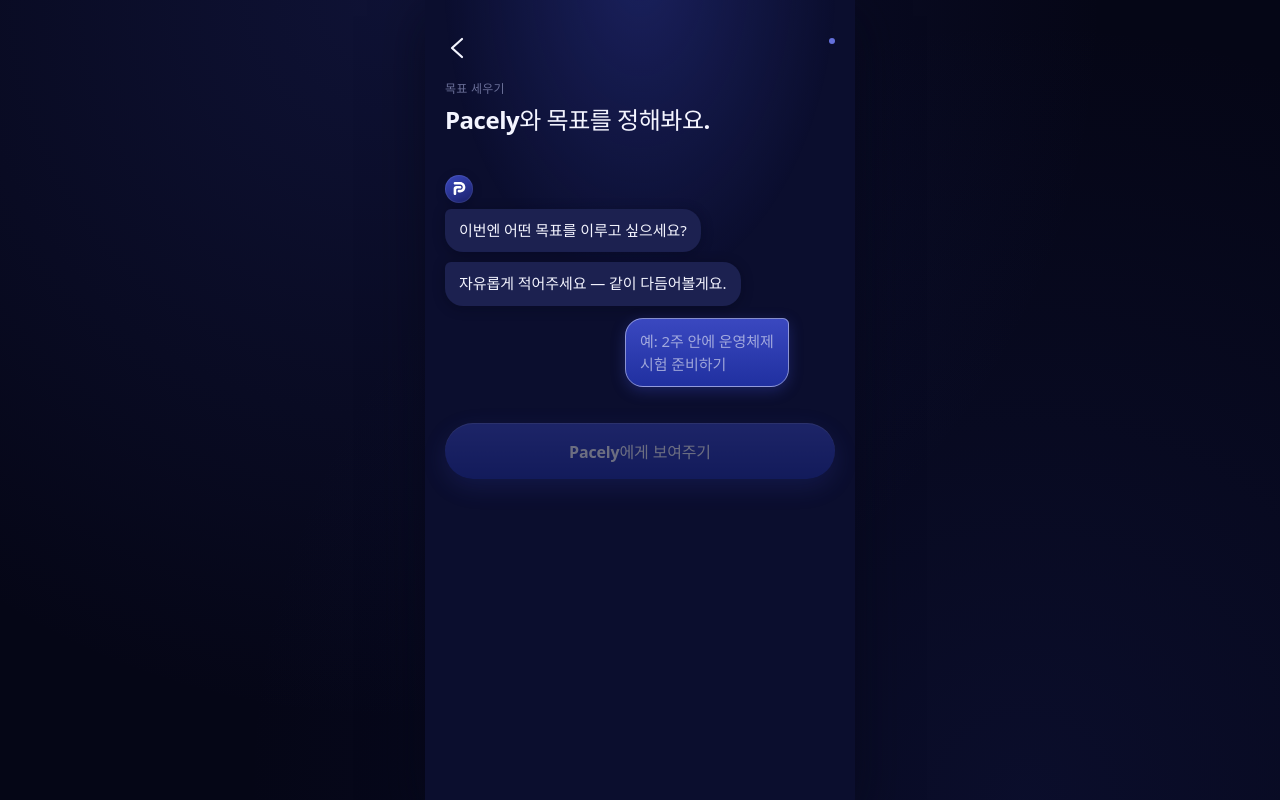
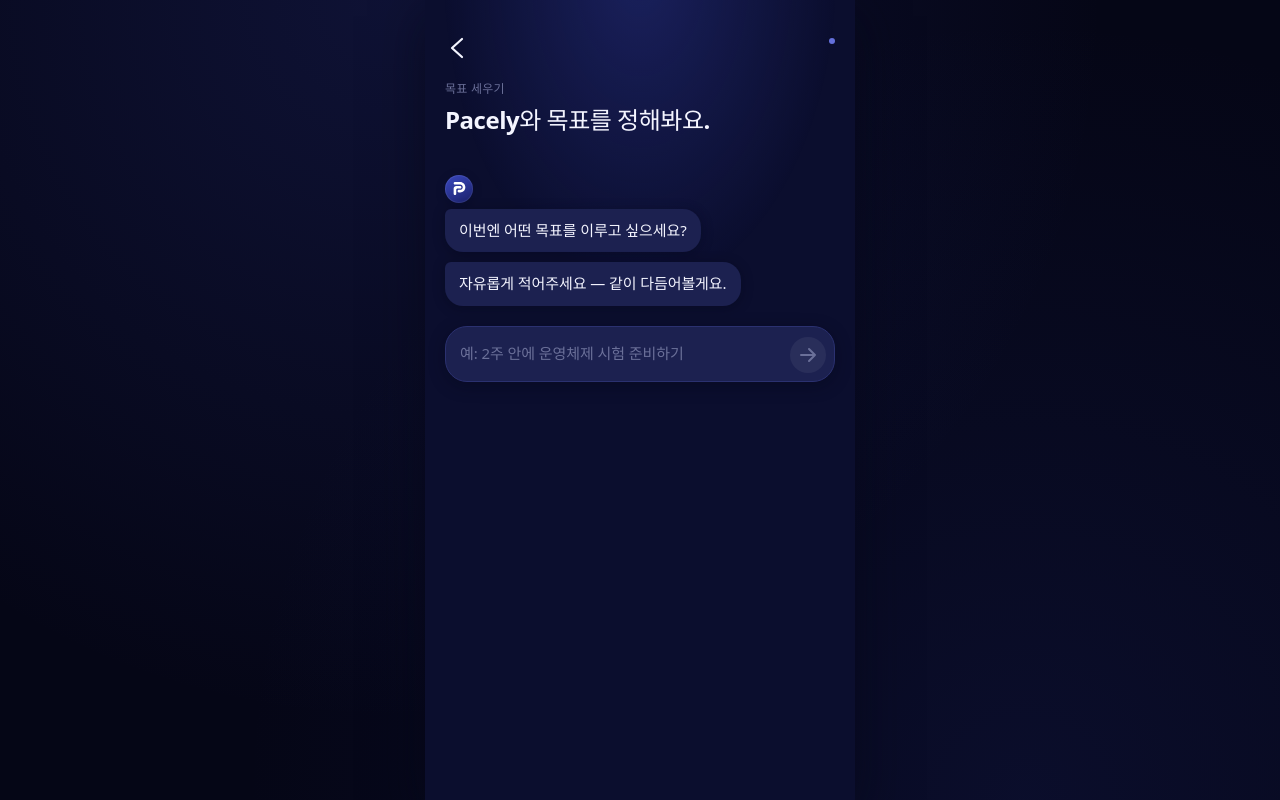
Before and after one commit to dohyeoplim/pacely-hci, a React (Vite) app: page /planning in a window 1280 px wide. Built offline with nearby package versions, Linux system fonts and the light colour scheme; a web font is replaced by a local one.

Commit message:
feat: use a ChatGPT-style composer for goal and follow-up input

```diff
--- /dev/null
+++ b/src/components/ChatComposer.tsx
@@ -0,0 +1,80 @@
+/* Full-width chat composer — textarea + send button, sized like a real
+   messaging app input. Auto-grows vertically with content (no fixed cols
+   width), submits on Enter (Shift+Enter for newline). */
+
+import { useEffect, useRef } from 'react'
+
+interface ChatComposerProps {
+  value: string
+  placeholder?: string
+  disabled?: boolean
+  sendLabel?: string
+  onChange: (v: string) => void
+  onSubmit: () => void
+  autoFocus?: boolean
+}
+
+export function ChatComposer({
+  value,
+  placeholder = '여기에 입력하세요',
+  disabled = false,
+  sendLabel = '보내기',
+  onChange,
+  onSubmit,
+  autoFocus,
+}: ChatComposerProps) {
+  const ref = useRef<HTMLTextAreaElement>(null)
+
+  /* Height autosize — width is fixed to the container so we only adjust
+     height as the content wraps. */
+  useEffect(() => {
+    const el = ref.current
+    if (!el) return
+    el.style.height = 'auto'
+    el.style.height = `${Math.min(el.scrollHeight, 180)}px`
+  }, [value])
+
+  const trySubmit = () => {
+    if (disabled) return
+    if (!value.trim()) return
+    onSubmit()
+  }
+
+  return (
+    <div className="chat-composer">
+      <textarea
+        ref={ref}
+        className="chat-composer__input"
+        value={value}
+        placeholder={placeholder}
+        rows={1}
+        autoFocus={autoFocus}
+        disabled={disabled}
+        onChange={(e) => onChange(e.target.value)}
+        onKeyDown={(e) => {
+          if (e.key === 'Enter' && !e.shiftKey) {
+            e.preventDefault()
+            trySubmit()
+          }
+        }}
+      />
+      <button
+        type="button"
+        className="chat-composer__send"
+        aria-label={sendLabel}
+        disabled={disabled || !value.trim()}
+        onClick={trySubmit}
+      >
+        <svg width="18" height="18" viewBox="0 0 18 18" fill="none" aria-hidden>
+          <path
+            d="M2 9 L16 9 M10 3 L16 9 L10 15"
+            stroke="currentColor"
+            strokeWidth="2"
+            strokeLinecap="round"
+            strokeLinejoin="round"
+          />
+        </svg>
+      </button>
+    </div>
+  )
+}
--- a/src/pages/PlanningPage.tsx
+++ b/src/pages/PlanningPage.tsx
@@ -23,6 +23,7 @@
 import { Button } from '../components/Button'
 import { Calendar, rangeDays, rangeIsValid } from '../components/Calendar'
 import { ChatBubble } from '../components/ChatBubble'
+import { ChatComposer } from '../components/ChatComposer'
 import { HourPicker } from '../components/HourPicker'
 import { MissionEditSheet } from '../components/MissionEditSheet'
 import { PersonaCard } from '../components/PersonaCard'
@@ -136,26 +137,8 @@
   )
 
   const bodyRef = useRef<HTMLDivElement>(null)
-  const goalTextareaRef = useRef<HTMLTextAreaElement>(null)
-  const followUpTextareaRef = useRef<HTMLTextAreaElement>(null)
   const steps = useMemo(() => stepsFor(category), [category])
   const stepIndex = steps.indexOf(step)
-
-  /* Goal-input textarea autosize (height). Width is driven by the hidden
-     mirror via the .goal-input-wrap wrapper. */
-  useEffect(() => {
-    const el = goalTextareaRef.current
-    if (!el) return
-    el.style.height = 'auto'
-    el.style.height = `${el.scrollHeight}px`
-  }, [pendingText, step])
-
-  useEffect(() => {
-    const el = followUpTextareaRef.current
-    if (!el) return
-    el.style.height = 'auto'
-    el.style.height = `${el.scrollHeight}px`
-  }, [followUpPending])
 
   /* Pre-fill the calendar from the LLM's suggested days when first entering
      the period step. */
@@ -414,35 +397,25 @@
             <ChatBubble from="pacely" hideAvatar>
               자유롭게 적어주세요 — 같이 다듬어볼게요.
             </ChatBubble>
+
+            {/* User's submitted goal as a right-aligned bubble. */}
+            {goalText && (
               <div className="chat-row chat-row--user">
-              <div className="goal-input-wrap">
-                <textarea
-                  ref={goalTextareaRef}
-                  className="goal-input chat-bubble chat-bubble--user"
+                <div className="chat-bubble chat-bubble--user">{goalText}</div>
+              </div>
+            )}
+
+            {/* Composer only when the user hasn't submitted yet. */}
+            {!goalText && !goalParsing && (
+              <ChatComposer
                 value={pendingText}
                 placeholder="예: 2주 안에 운영체제 시험 준비하기"
-                  rows={1}
+                disabled={goalParsing}
                 autoFocus
-                  onChange={(e) => setPendingText(e.target.value)}
-                  onKeyDown={(e) => {
-                    if (
-                      e.key === 'Enter' &&
-                      !e.shiftKey &&
-                      !goalParsing &&
-                      pendingText.trim()
-                    ) {
-                      e.preventDefault()
-                      void onSubmitGoal()
-                    }
-                  }}
+                onChange={setPendingText}
+                onSubmit={() => void onSubmitGoal()}
               />
-                {/* Hidden mirror — drives the wrapper's width via min/max
-                    content sizing in CSS. */}
-                <span className="goal-input-mirror" aria-hidden>
-                  {pendingText || '예: 2주 안에 운영체제 시험 준비하기'}
-                </span>
-              </div>
-            </div>
+            )}
 
             {goalParsing && (
               <ChatBubble from="pacely">
@@ -481,8 +454,6 @@
                       {goalReaction.followUp}
                     </ChatBubble>
                     {followUpAnswer ? (
-                      /* User locked in their answer — echo it as a sent
-                         message and offer to edit. */
                       <>
                         <div className="chat-row chat-row--user">
                           <div className="chat-bubble chat-bubble--user">
@@ -500,57 +471,21 @@
                         </button>
                       </>
                     ) : (
-                      <div className="chat-row chat-row--user">
-                        <div className="goal-input-wrap">
-                          <textarea
-                            ref={followUpTextareaRef}
-                            className="goal-input chat-bubble chat-bubble--user"
+                      <ChatComposer
                         value={followUpPending}
                         placeholder="이렇게 답해줘…"
-                            rows={1}
-                            onChange={(e) =>
-                              setFollowUpPending(e.target.value)
-                            }
-                            onKeyDown={(e) => {
-                              if (
-                                e.key === 'Enter' &&
-                                !e.shiftKey &&
-                                followUpPending.trim()
-                              ) {
-                                e.preventDefault()
-                                onConfirmFollowUp()
-                              }
-                            }}
+                        sendLabel="답변 보내기"
+                        onChange={setFollowUpPending}
+                        onSubmit={onConfirmFollowUp}
                       />
-                          <span className="goal-input-mirror" aria-hidden>
-                            {followUpPending || '이렇게 답해줘…'}
-                          </span>
-                        </div>
-                      </div>
                     )}
                   </>
                 )}
               </>
             )}
 
+            {goalReaction && (
               <div className="planning-cta planning-cta--stack">
-              {!goalReaction ? (
-                <Button
-                  block
-                  disabled={!pendingText.trim() || goalParsing}
-                  onClick={() => void onSubmitGoal()}
-                >
-                  {goalParsing ? '정리 중…' : 'Pacely에게 보여주기'}
-                </Button>
-              ) : (
-                <>
-                  {goalReaction.followUp &&
-                    !followUpAnswer &&
-                    followUpPending.trim() && (
-                      <Button block onClick={onConfirmFollowUp}>
-                        이렇게 가요
-                      </Button>
-                    )}
                 <Button block onClick={goToNext}>
                   다음 단계로
                 </Button>
@@ -558,13 +493,18 @@
                   block
                   variant="ghost"
                   disabled={goalParsing}
-                    onClick={() => void onSubmitGoal()}
+                  onClick={() => {
+                    /* Re-submit the same text — useful if the user wants a
+                       fresh take from the model. */
+                    setGoalText('')
+                    setGoalReaction(null)
+                    setPendingText(pendingText || goalText)
+                  }}
                 >
-                    다시 정리해줘
+                  다시 적기
                 </Button>
-                </>
+              </div>
             )}
-            </div>
           </>
         )}
 
--- a/src/styles/components.css
+++ b/src/styles/components.css
@@ -245,25 +245,43 @@
   flex-shrink: 0;
 }
 
-/* --- Goal input ----------------------------------------------------------*/
-/* Wrapper sits inside chat-row--user, lays out the textarea + the hidden
-   mirror that drives its dynamic width. */
+/* --- Goal input ---------------------------------------------------------
+   Auto-size textarea (both width AND height) via the inline-grid replicated
+   value trick: a hidden ::after pseudo carries the same text as the
+   textarea, and both occupy the same grid cell. The grid cell sizes to the
+   wider of the two — so as the user types, the cell grows to fit, and the
+   textarea, which fills the cell, grows with it. */
 .goal-input-wrap {
-  position: relative;
-  display: inline-flex;
-  max-width: 78%;
+  display: inline-grid;
+  max-width: 92%;
   min-width: 80px;
+  vertical-align: top;
+}
+.goal-input-wrap::after {
+  content: attr(data-replicated-value) ' ';
+  visibility: hidden;
+  white-space: pre-wrap;
+  word-break: break-word;
+  overflow-wrap: anywhere;
+}
+.goal-input-wrap > .goal-input,
+.goal-input-wrap::after {
+  grid-area: 1 / 1;
+  font: inherit;
+  letter-spacing: -0.005em;
+  /* Same metrics as .chat-bubble so the rendered bubble width matches the
+     measured replica. */
+  padding: 11px 14px;
+  border-radius: 18px;
+  line-height: 1.45;
 }
 .goal-input {
-  width: 100%;
   border: 1px solid transparent;
   resize: none;
   outline: none;
-  font: inherit;
-  letter-spacing: -0.005em;
   overflow: hidden;
-  /* Height grows with content via the autosize effect in PlanningPage.
-     Width is driven by .goal-input-wrap (which is sized from the mirror). */
+  /* cols=1 in JSX guarantees the textarea's intrinsic width is ~1ch so the
+     grid cell width is driven entirely by the ::after replica. */
 }
 .goal-input::placeholder {
   color: rgba(255, 255, 255, 0.55);
@@ -271,22 +289,6 @@
 .goal-input:focus-visible {
   outline: 1.5px solid rgba(255, 255, 255, 0.45);
   outline-offset: -1.5px;
-}
-/* Hidden mirror whose width drives the wrapper's width. Same font + padding
-   as the textarea so the measurement is pixel-accurate. */
-.goal-input-mirror {
-  position: absolute;
-  visibility: hidden;
-  pointer-events: none;
-  white-space: pre;
-  /* Match .chat-bubble padding so the measured width is what the textarea
-     will need. */
-  padding: 11px 14px;
-  font: inherit;
-  letter-spacing: -0.005em;
-  /* Top-aligned out of flow but still measurable. */
-  top: 0;
-  left: 0;
 }
 
 /* --- Calendar ------------------------------------------------------------*/
@@ -3004,3 +3006,61 @@
   border-color: var(--navy-300);
   color: var(--text);
 }
+
+/* --- Chat composer (ChatGPT-style full-width input) ---------------------*/
+.chat-composer {
+  display: flex;
+  align-items: flex-end;
+  gap: 8px;
+  width: 100%;
+  background: var(--surface-raised);
+  border: 1px solid var(--border);
+  border-radius: 22px;
+  padding: 8px 8px 8px 14px;
+  box-shadow: 0 4px 16px rgba(5, 7, 24, 0.4);
+  margin-top: var(--sp-2);
+}
+.chat-composer__input {
+  flex: 1;
+  min-width: 0;
+  resize: none;
+  outline: none;
+  border: none;
+  background: transparent;
+  font: inherit;
+  letter-spacing: -0.005em;
+  line-height: 1.45;
+  color: var(--text);
+  padding: 8px 0;
+  max-height: 180px;
+  overflow-y: auto;
+}
+.chat-composer__input::placeholder {
+  color: var(--text-tertiary);
+}
+.chat-composer__send {
+  flex-shrink: 0;
+  display: inline-flex;
+  align-items: center;
+  justify-content: center;
+  width: 36px;
+  height: 36px;
+  border-radius: 50%;
+  background: linear-gradient(180deg, #3a48c0, #2030a0);
+  color: var(--text-on-primary);
+  transition:
+    transform var(--dur-fast) var(--ease-out),
+    opacity var(--dur-fast),
+    background var(--dur-fast);
+}
+.chat-composer__send:hover:not(:disabled) {
+  background: linear-gradient(180deg, #4856d0, #2a3ab0);
+}
+.chat-composer__send:active:not(:disabled) {
+  transform: scale(0.94);
+}
+.chat-composer__send:disabled {
+  background: rgba(255, 255, 255, 0.06);
+  color: var(--text-tertiary);
+  cursor: not-allowed;
+}
```
Lines whose indentation alone changed are shown as unchanged.
